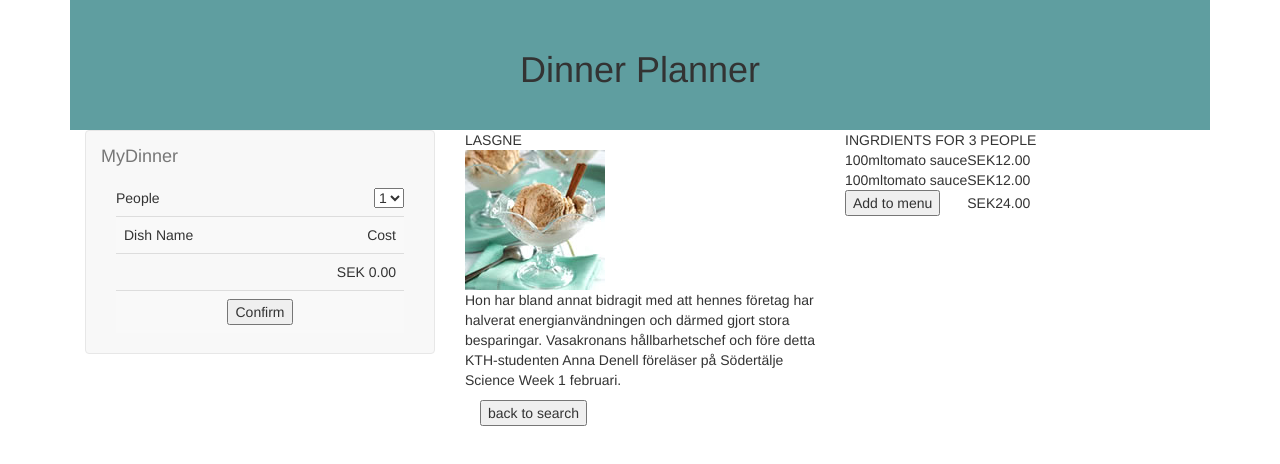
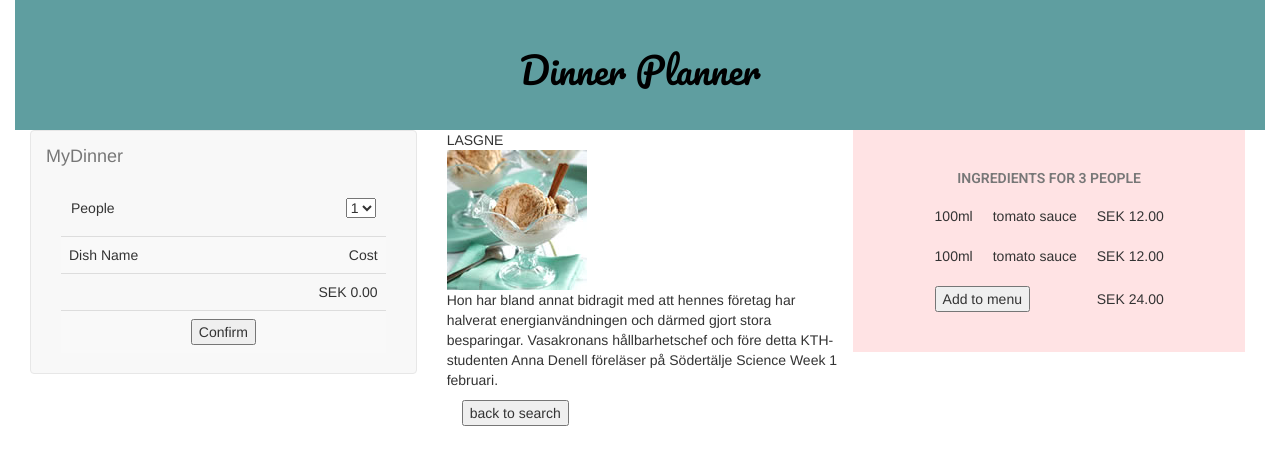
Before and after one commit to jaydayang/lab1, a plain HTML site: page Dynamic Web/dishdetail.html in a window 1280 px wide. Drawn offline with nearby package versions, Linux system fonts and the light colour scheme.

Commit message:
stylechange

```diff
--- a/Dynamic Web/css/index.css
+++ b/Dynamic Web/css/index.css
@@ -7,6 +7,8 @@
 	text-align: center;
 	padding-top: 30px;
 	padding-bottom: 30px;
+	font-family: 'Roboto', sans-serif;
+	font-weight: 300;
 
 }
 
@@ -18,6 +20,70 @@
 
 .btn{
 	border:4px;
-	background-color: lightpink;
+	background-color: #FFE3E4;;
 	font-size: 16px;
+	font-family: 'Roboto', sans-serif;
+	font-weight: 600;
+	color: #D44976
 }
+h1 {
+	font-family: 'Pacifico', cursive;
+	color: black;
+}
+
+.ingredients {
+	background-color:#FFE3E4;
+	padding-top: 30px;
+	padding-bottom:30px;
+	margin-left: -10px;
+	margin-right:-10px;
+	padding-left: 10px;
+	padding-right:10px;
+}
+}
+.largen{
+	margin-left: -20px;
+	margin-right:-20px;
+}
+.container{
+	width:100%;
+}
+
+.intro{
+	padding-left: 50px;
+	padding-right:  50px;
+}
+
+.col-md-8,
+.col-sm-8,
+.col-xs-12,
+.col-md-6,
+.col-sm-6,
+.col-xs-12{
+
+	padding-left:-10px;
+	padding-right:-10px;
+}
+
+.tatletitle{
+	text-align: center;
+	font-family: 'Roboto';
+	font-weight:500;
+}
+caption {
+  text-align: center;
+	width:100%;
+	font-family: 'Roboto', sans-serif;
+	font-weight: 600;
+	font-style: normal;
+
+}
+tr {
+	width: 100%;
+}
+td{
+	padding: 10px;
+}
+em{
+	font-style: normal;
+}
--- a/Dynamic Web/dishdetail.html
+++ b/Dynamic Web/dishdetail.html
@@ -10,6 +10,8 @@
     <!-- Bootstrap CSS -->
     <link rel="stylesheet" href="http://netdna.bootstrapcdn.com/bootstrap/3.1.0/css/bootstrap.min.css">
 	<link rel="stylesheet" type="text/css" href="css/index.css">
+      <link href="https://fonts.googleapis.com/css?family=Pacifico" rel="stylesheet">
+    <link href="https://fonts.googleapis.com/css?family=Roboto:300,400,600" rel="stylesheet">
 
   </head>
   <body>
@@ -18,7 +20,7 @@
 			<h1>Dinner Planner</h1>
 		</div>
 
-		<div class="col-md-4 col-sm-12 col-xs-12">
+		<div class="col-md-4 col-sm-4 col-xs-12">
 
 			<nav class="navbar navbar-default">
   			<div class="container-fluid">
@@ -95,26 +97,30 @@
 			</div>
 
 			<div class="col-md-6 col-sm-6 col-xs-12">
-				<table color:yellow>
-					<tr>INGRDIENTS FOR 3 PEOPLE</tr>
+			<row class="largen">
+			<div class="ingredients">
+				<table align="center" cellpadding= "10px">
+				<caption><em>INGREDIENTS FOR 3 PEOPLE</em></caption>
+
+				<tbody>
 					<tr>
 						<td>100ml</td>
 						<td>tomato sauce</td>
-						<td>SEK</td>
-						<td>12.00</td>
+						<td>SEK 12.00</td>
 					</tr>
 					<tr>
 						<td>100ml</td>
 						<td>tomato sauce</td>
-						<td>SEK</td>
-						<td>12.00</td>
+						<td>SEK 12.00</td>
 					</tr>
 					<tr>
 						<td colspan="2"><input type="button" value="Add to menu"></td>
-						<td>SEK</td>
-						<td>24.00</td>
+						<td>SEK 24.00</td>
 					</tr>
+					</tbody>
 				</table>
+				</div>
+				</row>
 			</div>
 
 
```
Also changed, not shown: Dynamic Web/detail.html (deleted, +0 -74 lines), Dynamic Web/index.html (+3 -1 lines), Dynamic Web/selectdish.html (+2 -0 lines).
